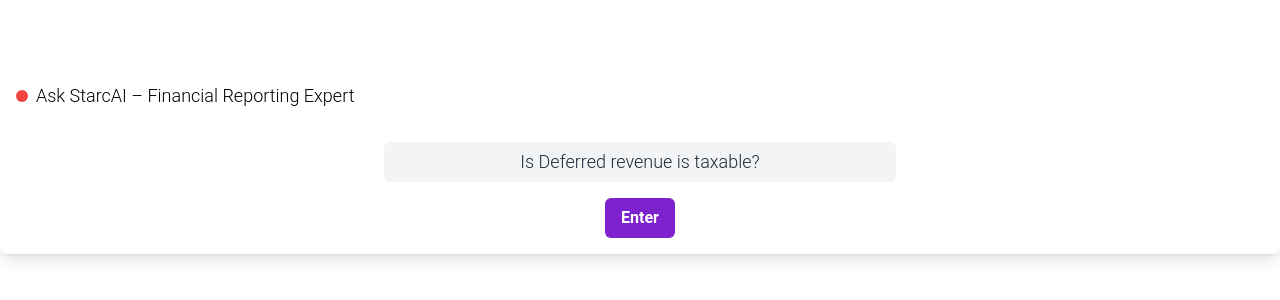
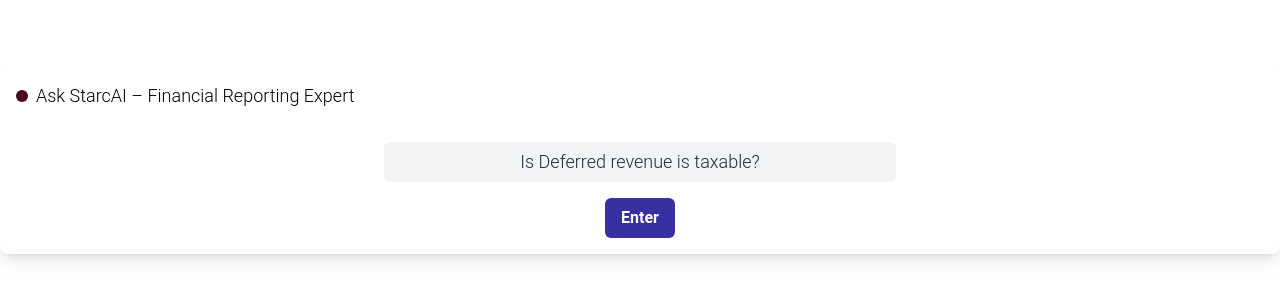
Before and after one commit to haidergillani/StarcAI--Dev, a Next.js app in the folder starc-frontend/: page /components/Chatbot in a window 1280 px wide. Shown: the part 254-554 px from the top of the page. Built offline with nearby package versions, Linux system fonts and the light colour scheme.

Commit message:
added UI edits

```diff
--- a/starc-frontend/package.json
+++ b/starc-frontend/package.json
@@ -20,7 +20,6 @@
     "react": "18.2.0",
     "react-circular-progressbar": "^2.1.0",
     "react-dom": "18.2.0",
-    "react-google-login": "^5.2.2",
     "react-quill": "^2.0.0",
     "react-router-dom": "^6.20.1",
     "react-tooltip": "^5.25.0",
--- a/starc-frontend/src/pages/components/Chatbot.tsx
+++ b/starc-frontend/src/pages/components/Chatbot.tsx
@@ -44,7 +44,7 @@ const Chatbot = () => {
   return (
     <div className="flex flex-col mt-[25%] w-full p-4 bg-white shadow-lg rounded-lg">
       <div className="flex items-center mb-4">
-        <div className="w-3 h-3 bg-red-500 rounded-full mr-2"></div>
+        <div className="w-3 h-3 bg-rose-950 rounded-full mr-2"></div>
         <h1 className="text-lg font-light">Ask StarcAI – Financial Reporting Expert</h1>
       </div>
       <div className="flex-1 overflow-y-auto mb-4">
@@ -74,7 +74,7 @@ const Chatbot = () => {
         </div>
       </div>
       <div className="flex justify-center mt-4">
-        <button className="bg-purple-700 text-white py-2 px-4 rounded-md font-semibold hover:bg-blue-700" onClick={handleSend}>
+        <button className="bg-indigo-800 text-white py-2 px-4 rounded-md font-semibold hover:bg-purple-800" onClick={handleSend}>
           Enter
         </button>
       </div>
--- a/starc-frontend/src/pages/components/ScoreContainer.tsx
+++ b/starc-frontend/src/pages/components/ScoreContainer.tsx
@@ -120,7 +120,7 @@ const ScoreContainer = forwardRef((props, ref) => {
               </div>
               {/* Score bar */}
               <div className="w-full bg-gray-200 rounded-full h-2.5 mt-1"> {/* Set the unfilled portion to light gray */}
-                <div className={`h-2.5 rounded-full`} style={{ width: `${value}%`, backgroundColor: value > 0 ? `#${key === 'Optimism' ? '0043CE' : key === 'Confidence' ? 'EF5DA8' : '37C6AB'}` : 'transparent' }}></div>
+                <div className={`h-2.5 rounded-full`} style={{ width: `${value}%`, backgroundColor: value > 0 ? `#${key === 'Optimism' ? '454F63' : key === 'Confidence' ? '71063D' : '117F6A'}` : 'transparent' }}></div>
               </div>
             </div>
           </div>
--- a/starc-frontend/src/pages/components/SuggestionsContainer.tsx
+++ b/starc-frontend/src/pages/components/SuggestionsContainer.tsx
@@ -74,7 +74,7 @@ const SuggestionsContainer: React.FC<SuggestionsContainerProps> = ({ documentId,
       {prompts.map((prompt) => (
         <div key={prompt.id} className="bg-white shadow-lg rounded-lg p-6 mb-4">
           <div className="flex items-center mb-4">
-            <span className="bg-green-500 rounded-full w-2 h-2 inline-block mr-2"></span>
+            <span className="bg-rose-950 rounded-full w-2 h-2 inline-block mr-2"></span>
             <p className="text-gray-700 text-sm font-medium">Guide StarcAI to match your style</p>
           </div>
           <div className="bg-gray-100 w-[90%] ml-[20px] p-4 rounded-md">
@@ -88,7 +88,7 @@ const SuggestionsContainer: React.FC<SuggestionsContainerProps> = ({ documentId,
           <div className="flex justify-center mt-4">
             <button
               onClick={() => handleRewrite(prompt.id, prompt.prompt)}
-              className="bg-purple-700 mb-2 text-white py-1 px-[20px] rounded-md font-semibold hover:bg-blue-700"
+              className="bg-indigo-800 mb-2 text-white py-1 px-[20px] rounded-md font-semibold hover:bg-purple-800"
             >
               Rewrite
             </button>
```
Also changed, not shown: 1 other file (tests, documents, lock files or other folders).
